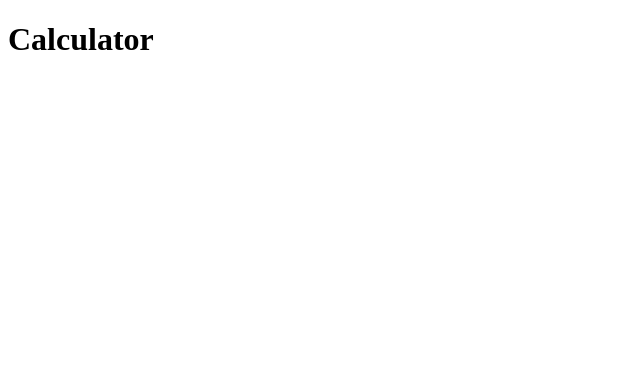
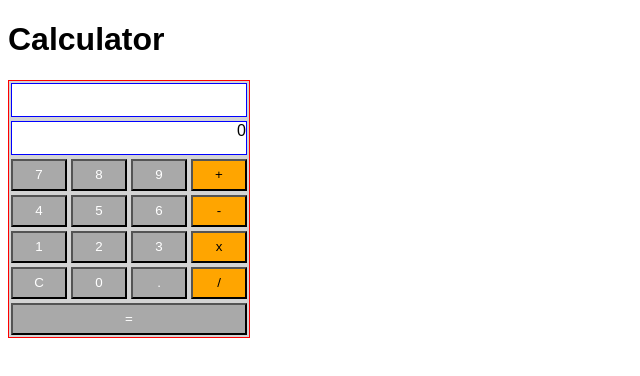
Before and after one commit to ItsJuice/odin-calculator, a plain HTML site: page index.html in a window 1280 px wide. Shown: the whole page, without its empty margins (0-640 px from the left). Drawn offline with Linux system fonts and the light colour scheme.

Commit message:
Create screen and working number and operator buttons

```diff
--- a/index.html
+++ b/index.html
@@ -1,14 +1,119 @@
 <!DOCTYPE html>
 <html lang="en">
+
 <head>
     <meta charset="UTF-8">
     <meta http-equiv="X-UA-Compatible" content="IE=edge">
     <meta name="viewport" content="width=device-width, initial-scale=1.0">
+    <link rel="stylesheet" href="styles.css">
     <title>Document</title>
 </head>
+
 <body>
     <h1>Calculator</h1>
 
     <script src="index.js"></script>
+
+    <div id="case" class="calculator_case">
+
+        <!-- <script>
+            var inputScreen;
+
+            const input = document.createElement("input");
+            input.setAttribute("type", "text");
+            input.className = "screen";
+
+            inputScreen = document.getElementById("case")
+            inputScreen.appendChild(input);
+        </script>
+
+        <script>
+            var outputScreen;
+
+            const output = document.createElement("div");
+
+            output.className = "screen";
+            output.id = "screenDiv";
+
+            outputScreen = document.getElementById("case")
+            outputScreen.appendChild(output);
+        </script> -->
+        <div id="calculationScreen" class="calculation_screen"></div>
+        <div id="outputScreen" class="output_screen">0</div>
+
+        <div class="button_row">
+            <button type="button" id="seven" onclick="numberButton(7)" class="number_button">7</button>
+            <button type="button" id="eight" onclick="numberButton(8)" class="number_button">8</button>
+            <button type="button" id="nine" onclick="numberButton(9)" class="number_button">9</button>
+            <button type="button" id="plus" onclick="operatorButton('+')" class="operator_button">+</button>
+
+
+        </div>
+        <div class="button_row">
+            <button type="button" id="four" onclick="numberButton(4)" class="number_button">4</button>
+            <button type="button" id="five" onclick="numberButton(5)" class="number_button">5</button>
+            <button type="button" id="six" onclick="numberButton(6)" class="number_button">6</button>
+            <button type="button" id="minus" onclick="operatorButton('-')" class="operator_button">-</button>
+
+
+        </div>
+        <div class="button_row">
+            <button type="button" id="one" onclick="numberButton(1)" class="number_button">1</button>
+            <button type="button" id="two" onclick="numberButton(2)" class="number_button">2</button>
+            <button type="button" id="three" onclick="numberButton(3)" class="number_button">3</button>
+            <button type="button" id="times" onclick="operatorButton('x')" class="operator_button">x</button>
+
+
+        </div>
+        <div class="button_row">
+            <button type="button" id="clear" onclick="clearScreen()" class="number_button">C</button>
+            <button type="button" id="zero" onclick="numberButton(0)" class="number_button">0</button>
+            <button type="button" id="dot" onclick="dotButton('.')" class="number_button">.</button>
+            <button type="button" id="divide" onclick="operatorButton('/')" class="operator_button">/</button>
+
+
+        </div>
+        <div class="button_row">
+            <button type="button" id="equals" onclick="equalsButton('=')" class="number_button">=</button>
+
+
+        </div>
+
+
+
+        <!-- <div id="top-row" class="button_row">
+            <button type="button" id="seven" onclick="numberButton(7)" class="number_button">7</div>
+            <button type="button" id="eight" onclick="numberButton(8)" class="number_button">8</div>
+            <button type="button" id="nine" onclick="numberButton(9)" class="number_button">9</div>
+            <button type="button" id="plus" onclick="operatorButton(plus)" class="operator_button">+</div>
+
+
+        </div> -->
+
+        <!-- <div id="second-row" class="button_row">
+            <div class="calc_buttons">4</div>
+            <div class="calc_buttons">5</div>
+            <div class="calc_buttons">6</div>
+            <div class="calc_buttons">-</div>
+
+        </div>
+
+        <div id="third-row" class="button_row">
+            <div class="calc_buttons">1</div>
+            <div class="calc_buttons">2</div>
+            <div class="calc_buttons">3</div>
+            <div class="calc_buttons">x</div>
+
+        </div>
+
+        <div id="bottom-row" class="button_row">
+            <div class="calc_buttons">.</div>
+            <div class="calc_buttons">0</div>
+            <div class="calc_buttons">=</div>
+            <div class="calc_buttons">/</div>
+
+        </div> -->
+    </div>
 </body>
+
 </html>
--- a/index.js
+++ b/index.js
@@ -27,8 +27,75 @@ function operate(a, operator, b){
   };
 };
 
-let answer = operate (10, "divide by", 7).toFixed(2);
+// let answer = operate (10, "divide by", 3);
 
-answer = +answer;
+// answer = Math.round (answer * 1e2) / 1e2;
 
-console.log(answer);
+// console.log(answer);
+
+var inputArray = [];
+var inputString = "";
+var calcString = "";
+
+function clearScreen() {
+  //clear the input array
+
+  //clear the screens
+  const outputDiv = document.getElementById("outputScreen");
+  outputDiv.textContent = "0";
+  const calculationDiv = document.getElementById("calculationScreen");
+  calculationDiv.textContent  = "";
+  inputString = "";
+
+}
+
+function backSpace() {
+  //remove the last number
+}
+
+
+
+function numberButton(number){
+  // clear 0 if it is the first element in the input string
+  // console.log(inputString.charAt(0));
+
+  if (inputString === "0") inputString = "";
+
+
+  //append the input number to the input string
+  inputString += number;
+
+  //send the input string to the input screen
+  const outputDiv = document.getElementById("outputScreen");
+  outputDiv.textContent  = inputString;
+
+
+  //send the input number to the calculation screen
+  const calculationDiv = document.getElementById("calculationScreen");
+  calculationDiv.textContent += number;
+
+}
+
+function operatorButton(operator){
+  //check that the last element in the inputArray is a number and not a dot or another operator
+
+  //clear the input screen
+  const outputDiv = document.getElementById("outputScreen");
+  outputDiv.textContent = "";
+
+  //clear the input string
+  inputString = "";
+
+  //add the operator string to the
+  // const calcString = operator;
+  const calculationDiv = document.getElementById("calculationScreen");
+  calculationDiv.textContent += operator;
+}
+
+function dotButton(){
+
+}
+
+function equalsButton(){
+
+}
--- a/styles.css
+++ b/styles.css
@@ -0,0 +1,64 @@
+body {
+    font-family: sans-serif;
+}
+
+.calculator_case {
+    height:auto;
+    width:240px;;
+    border: 1px solid red;
+    display:flex;
+    flex-direction: column;
+    background-color: lightgrey;
+
+}
+
+.calculation_screen{
+    height: 2rem;
+    flex-grow: auto ;
+    margin: 2px;
+    border: 1px solid blue;
+    text-align: right;
+    background-color: white;
+
+}
+
+.output_screen {
+    height: 2rem;
+    flex-grow: auto ;
+    margin: 2px;
+    border: 1px solid blue;
+    text-align: right;
+    background-color: white;
+
+
+}
+
+.button_row {
+display: inline-flex;
+justify-content: space-around;
+/* display: flex; */
+
+}
+
+.number_button{
+    margin: 2px;
+
+    width: 100%;
+    height: 2rem;
+    /* border: 1px solid red; */
+    text-align: center;
+    color: white;
+    background-color: darkgray;
+
+
+}
+
+.operator_button{
+    margin: 2px;
+
+    width: 100%;
+    height: 2rem;
+    /* border: 1px solid red; */
+    text-align: center;
+    background-color: orange;
+}
```
Lines whose indentation alone changed are shown as unchanged.
